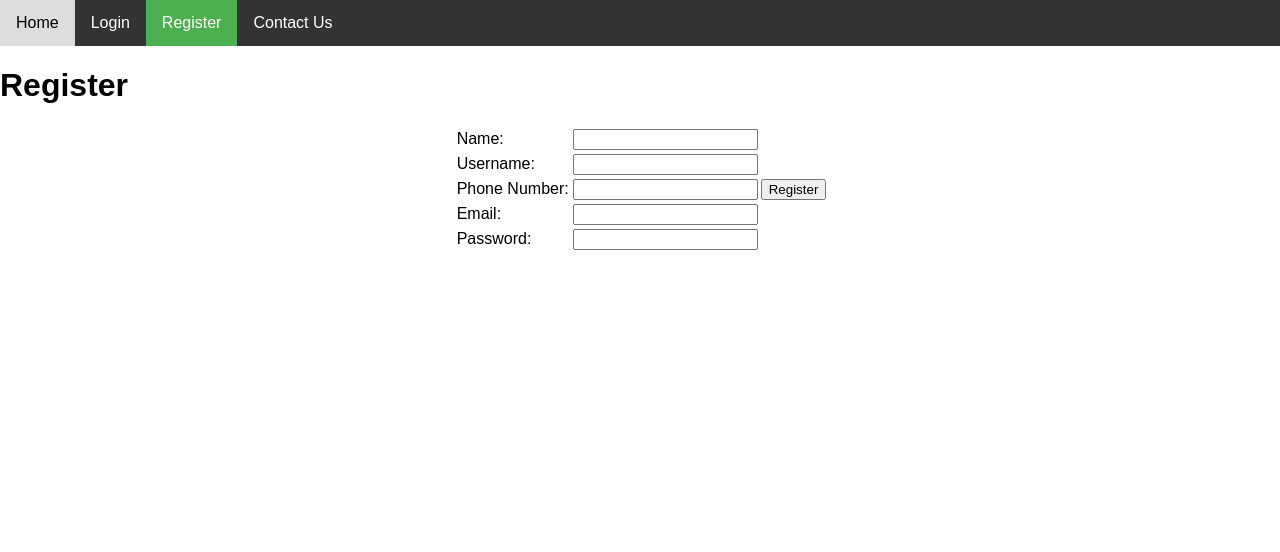
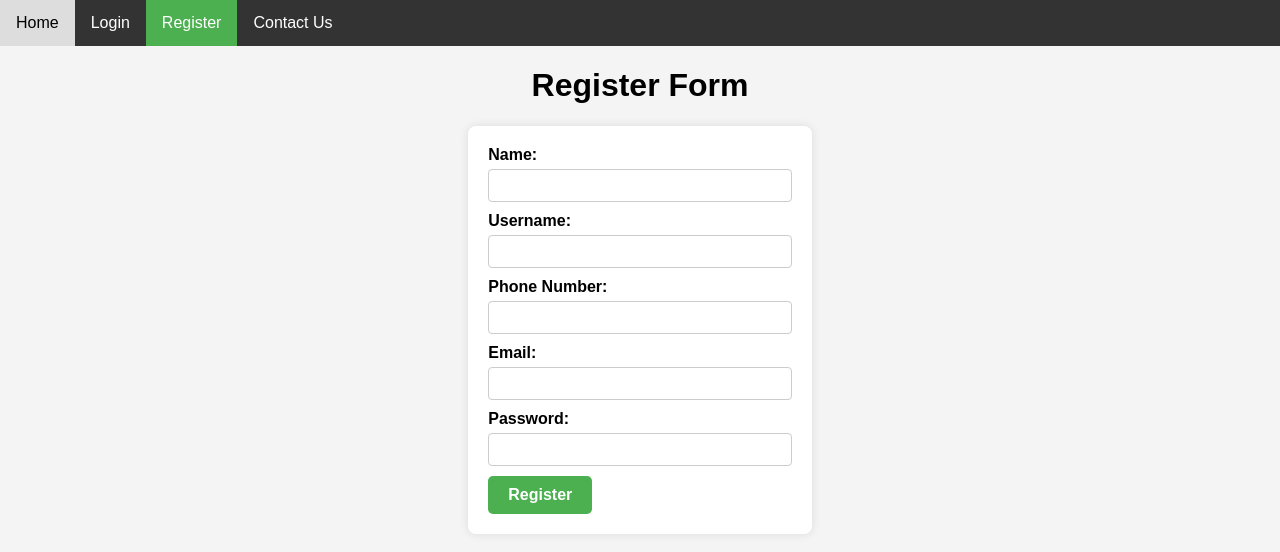
Before and after one commit to Abhinavv9258/XenonStack_Task, a website: page Round_2/public/register.html in a window 1280 px wide. Drawn offline with Linux system fonts and the light colour scheme.

Commit message:
Updated Register form

```diff
--- a/Round_2/public/register.html
+++ b/Round_2/public/register.html
@@ -1,5 +1,6 @@
 <!DOCTYPE html>
 <html lang="en">
+
 <head>
     <meta charset="UTF-8">
     <meta name="viewport" content="width=device-width, initial-scale=1.0">
@@ -11,14 +12,14 @@
             margin: 0;
             padding: 0;
             font-family: Arial, sans-serif;
+            background-color: #f4f4f4;
         }
 
+        /* Navbar Styles */
         .navbar {
             background-color: #333;
             overflow: hidden;
             width: 100%;
-            /* Set the width to 100% */
-
         }
 
         .navbar a {
@@ -44,12 +45,7 @@
             display: none;
         }
 
-        .register-form{
-            display:flex;
-            justify-content: center;
-            align-items: center;
-        }
-
+        /* Responsive Navbar Styles */
         @media screen and (max-width: 600px) {
             .navbar a {
                 display: none;
@@ -59,17 +55,82 @@
                 float: left;
                 display: block;
             }
-        }
 
-        @media screen and (max-width: 600px) {
             .navbar.responsive a {
                 float: none;
                 display: block;
                 text-align: left;
             }
+
+            .register-form {
+                width: 90%;
+                margin: 0 auto;
+            }
+        }
+
+        /* Title and Form Styles */
+        .form-body {
+            display: flex;
+            align-items: center;
+            flex-direction: column;
+        }
+
+        .register-form {
+            background-color: #fff;
+            padding: 20px;
+            border-radius: 8px;
+            box-shadow: 0 0 10px rgba(0, 0, 0, 0.1);
+        }
+
+        table {
+            width: 100%;
+        }
+
+        table tr {
+            margin-bottom: 15px;
+        }
+
+        table td {
+            padding: 10px;
+        }
+
+        label {
+            display: block;
+            font-weight: bold;
+            margin-bottom: 5px;
+        }
+
+        input {
+            width: 100%;
+            padding: 8px;
+            box-sizing: border-box;
+            margin-bottom: 10px;
+            border: 1px solid #ccc;
+            border-radius: 4px;
+        }
+
+        /* Register Button Styles */
+        .register-btn {
+            display: inline-block;
+            padding: 10px 20px;
+            font-size: 16px;
+            font-weight: bold;
+            text-align: center;
+            text-decoration: none;
+            cursor: pointer;
+            border: none;
+            border-radius: 5px;
+            background-color: #4CAF50;
+            color: white;
+            transition: background-color 0.3s ease;
+        }
+
+        .register-btn:hover {
+            background-color: #45a049;
         }
     </style>
 </head>
+
 <body>
     <div class="navbar" id="myNavbar">
         <a href="/">Home</a>
@@ -81,33 +142,23 @@
         </a>
     </div>
 
-    <h1>Register</h1>
-    <form class="register-form" action="/register" method="POST">
-        <table>
-            <tr>
-                <td><label for="name">Name:</label></td>
-                <td><input type="text" id="name" name="name" required></td>
-            </tr>
-            <tr>
-                <td><label for="username">Username:</label></td>
-                <td><input type="text" id="username" name="username" required></td>
-            </tr>
-            <tr>
-                <td><label for="phone_number">Phone Number:</label></td>
-                <td><input type="text" id="phone_number" name="phone_number" required></td>
-            </tr>
-            <tr>
-                <td><label for="email">Email:</label></td>
-                <td><input type="text" id="email" name="email" required></td>
-            </tr>
-            <tr>
-                <td><label for="password">Password:</label></td>
-                <td><input type="password" id="password" name="password" required></td>
-            </tr>
-        </table>
-        <br/>
-        <button type="submit">Register</button>
-    </form>
+    <div class="form-body">
+        <h1 class="title">Register Form</h1>
+        <form class="register-form" action="/register" method="POST">
+            <label for="name">Name:</label>
+            <input type="text" id="name" name="name" required>
+            <label for="username">Username:</label>
+            <input type="text" id="username" name="username" required>
+            <label for="phone_number">Phone Number:</label>
+            <input type="text" id="phone_number" name="phone_number" required>
+            <label for="email">Email:</label>
+            <input type="text" id="email" name="email" required>
+            <label for="password">Password:</label>
+            <input type="password" id="password" name="password" required>
+            <button class="register-btn" type="submit">Register</button>
+        </form>
+    </div>
+
     <script>
         function myFunction() {
             var x = document.getElementById("myNavbar");
@@ -119,4 +170,5 @@
         }
     </script>
 </body>
+
 </html>
```
